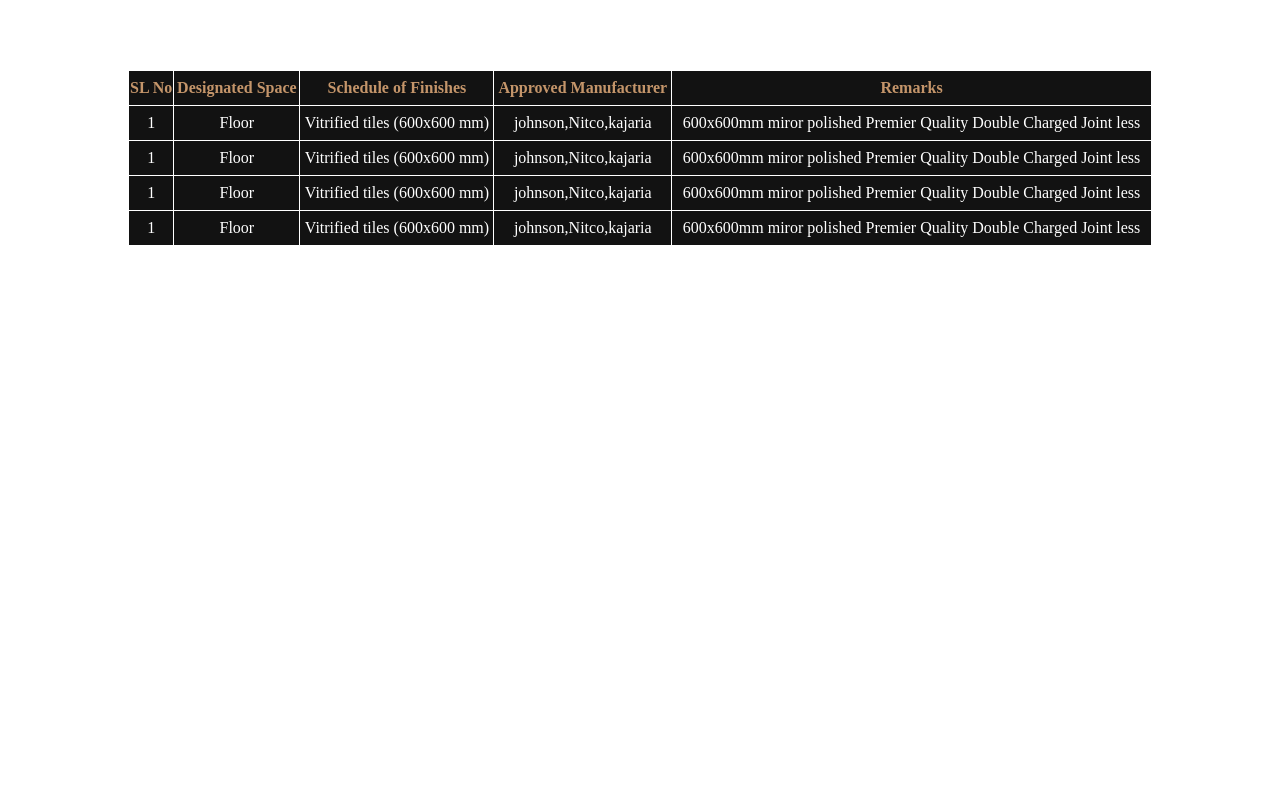
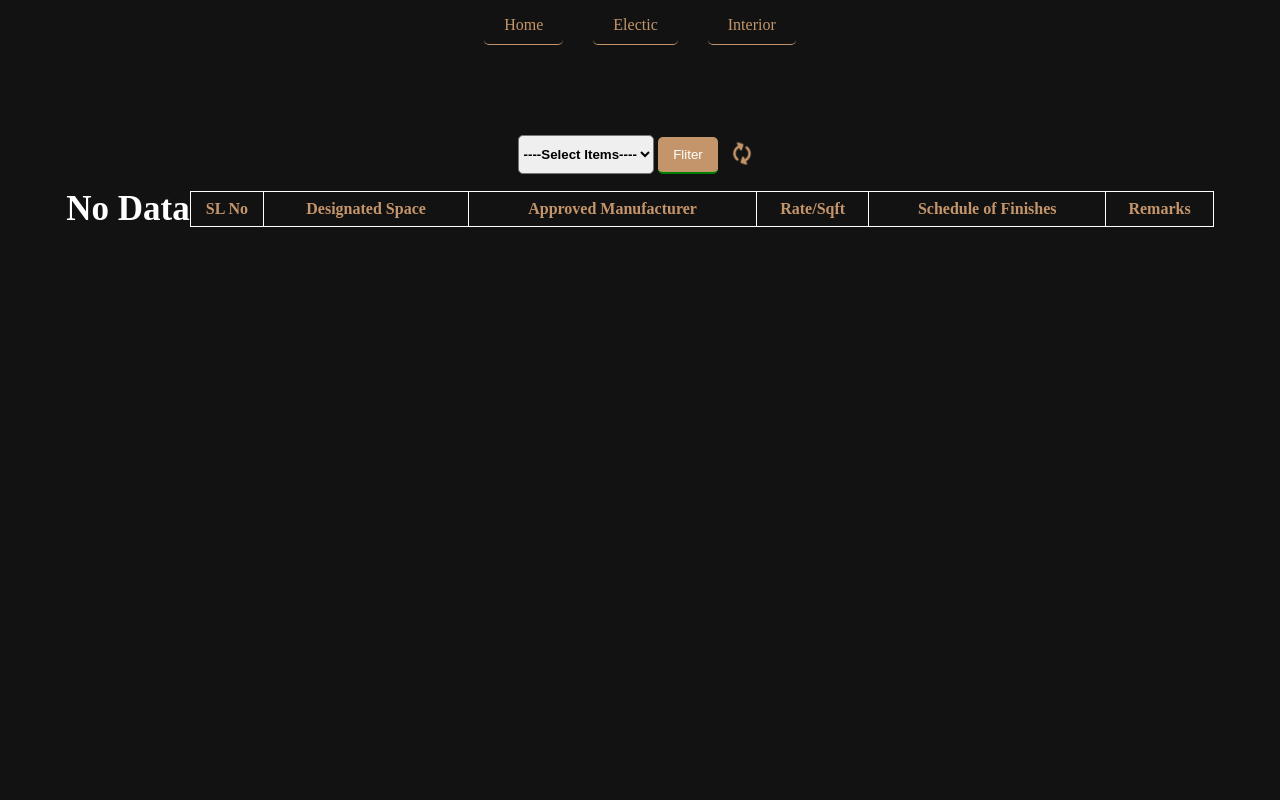
Before and after one commit to souravdas007123/Sofybiz-Website, a Django app: page /constructionservice/ in a window 1280 px wide. Run offline with Django 4.2, Linux system fonts and the light colour scheme; lists and menus that the app fills with data are empty; some web fonts are replaced.

Commit message:
inner service modify

```diff
--- a/website/static/website/css/custom.css
+++ b/website/static/website/css/custom.css
@@ -640,13 +640,18 @@ option{
     position: relative;
 }
 .float_home{
-    padding: 10px 10px;
-    position: absolute;
-    left:50px;
-    top: 20px;
-    background-color:var(--theame2);
-    color: rgb(12, 12, 12);
-    border: 10px;
+    padding: 10px 20px;
+    /* width: 70px;
+    height: 40px; */
+    /* position: absolute; */
+    /* left:50px; */
+    /* top: 20px; */
+    /* background-color:var(--theame2); */
+    color: var(--theame2);
+    border-bottom: 1px solid var(--theame2);
+    margin: 15px;
+    border-radius: 5px;
+    font-family: p;
 }
 .float_reload{
     padding: 10px 10px;
@@ -654,6 +659,14 @@ option{
 }
 .no_data{
     color: white;
+}
+.switch_btn{
+    width: 100%;
+    height: 50px;
+    /* background-color: #ba7330; */
+    display: flex;
+    justify-content: center;
+    align-items: center;
 }
 /*********************** Our company in numbers part *********************/
 /*.company_in_number{*/
--- a/website/templates/website/construction_inner.html
+++ b/website/templates/website/construction_inner.html
@@ -3,61 +3,84 @@
 
   <head>
     <!-- Required meta tags -->
-    <meta charset="utf-8">
-    <meta name="viewport" content="width=device-width, initial-scale=1">
-    <meta name="description" content="Put your description here.">
-     <link rel="stylesheet" href="{% static 'website/css/custom.css' %}">
-    <link rel="stylesheet" href="{% static 'website/css/media_768_1024.css' %}" as="style">
-    <link rel="stylesheet" href="{% static 'website/css/media_320_767.css' %}" as="style">
+    <meta charset="utf-8" />
+    <meta name="viewport" content="width=device-width, initial-scale=1" />
+    <meta name="description" content="Put your description here." />
+    <link
+      rel="stylesheet"
+      href="https://cdnjs.cloudflare.com/ajax/libs/font-awesome/6.7.2/css/all.min.css"
+      integrity="sha512-Evv84Mr4kqVGRNSgIGL/F/aIDqQb7xQ2vcrdIwxfjThSH8CSR7PBEakCr51Ck+w+/U6swU2Im1vVX0SVk9ABhg=="
+      crossorigin="anonymous"
+      referrerpolicy="no-referrer"
+    />
+    <link rel="stylesheet" href="{% static 'website/css/custom.css' %}" />
+    <link
+      rel="stylesheet"
+      href="{% static 'website/css/media_768_1024.css' %}"
+      as="style"
+    />
+    <link
+      rel="stylesheet"
+      href="{% static 'website/css/media_320_767.css' %}"
+      as="style"
+    />
 
-
-    <title>Construction</title>
+    <title>Eletric Work</title>
   </head>
-
-<body>
+  <body class="service_body">
+    <div class="switch_btn">
+        <a href="{% url 'home' %}" class="float_home">Home</a>
+        <a href="{% url 'lightingservice' %}" class="float_home"> Electic</a>
+        <a href="{% url 'interiorservice' %}" class="float_home"> Interior</a>
+    </div>
+    {% comment %} <a href="{% url 'home' %}" class="float_home"> Back to Home</a> {% endcomment %}
     <section class="table_section">
       <div class="table_row">
+        <div class="search_items">
+          <form action="" method="POST">
+            {% csrf_token %}
+            <select name="item_name" class="option_select">
+              <option selected disabled="true">----Select Items----</option>
+              <option>floor</option>
+              {% comment %} <option>glass</option>
+              <option>plywood</option>
+              <option>paint</option> {% endcomment %}
+            </select>
+            <input type="submit" value="Fliter" class="filter_btn" />
+            <a href="{% url 'lightingservice' %}" class="float_reload"
+              ><i class="fa-solid fa-rotate fa-spin fa-lg"></i
+            ></a>
+          </form>
+        </div>
         <div class="table_wrapper">
           <table class="tablewidth">
             <tr>
               <th>SL No</th>
               <th>Designated Space</th>
+              <th>Approved Manufacturer</th>
+              <th>Rate/Sqft</th>
               <th>Schedule of Finishes</th>
-                    <th>Approved Manufacturer</th>
               <th>Remarks</th>
             </tr>
+            {% if data %}
+            {% for datas in data %}
             <tr>
-                    <td>1</td>
-                    <td>Floor</td>
-                    <td>Vitrified tiles (600x600 mm)</td>
-                    <td>johnson,Nitco,kajaria</td>
-                    <td>600x600mm miror polished Premier Quality Double Charged Joint less</td>
+              <td>{{datas.id}}</td>
+              <td>{{datas.item_name|upper}}</td>
+              <td>{{datas.brand|upper}}</td>
+              <td>{{datas.rate|upper}}</td>
+              <td>{{datas.item_description|upper}}</td>
+              <td>{{datas.remarks|upper}}</td>
             </tr>
-                <tr>
-                    <td>1</td>
-                    <td>Floor</td>
-                    <td>Vitrified tiles (600x600 mm)</td>
-                    <td>johnson,Nitco,kajaria</td>
-                    <td>600x600mm miror polished Premier Quality Double Charged Joint less</td>
-                </tr>
-                <tr>
-                    <td>1</td>
-                    <td>Floor</td>
-                    <td>Vitrified tiles (600x600 mm)</td>
-                    <td>johnson,Nitco,kajaria</td>
-                    <td>600x600mm miror polished Premier Quality Double Charged Joint less</td>
-                </tr>
-                <tr>
-                    <td>1</td>
-                    <td>Floor</td>
-                    <td>Vitrified tiles (600x600 mm)</td>
-                    <td>johnson,Nitco,kajaria</td>
-                    <td>600x600mm miror polished Premier Quality Double Charged Joint less</td>
-                </tr>
+            {% endfor %}
+            {% else %}
+            <div class="no_data">
+              <h2>No Data</h2>
+            </div>
+            {% endif %}
           </table>
         </div>
       </div>
     </section>
   </body>
-
 </html>
--- a/website/views.py
+++ b/website/views.py
@@ -70,6 +70,12 @@ def falseceiling(request):
     return render(request,'website/falseceiling.html',{'gallerys':gallerys})
 
 def constructionservice(request):
+    if request.method=="POST":
+        filter=request.POST.get('item_name')
+        filter_data=Service.objects.filter(item_name=filter)
+        return render(request,'website/construction_inner.html',{'data':filter_data})
+    else:
+     filter_data=Service.objects.all()
     return render(request,'website/construction_inner.html')
 
 def interiorservice(request):
```
Also changed, not shown: website/templates/website/interior_inner.html (+6 -1 lines), website/templates/website/lighting_inner.html (+8 -4 lines). Lines whose indentation alone changed are shown as unchanged.
